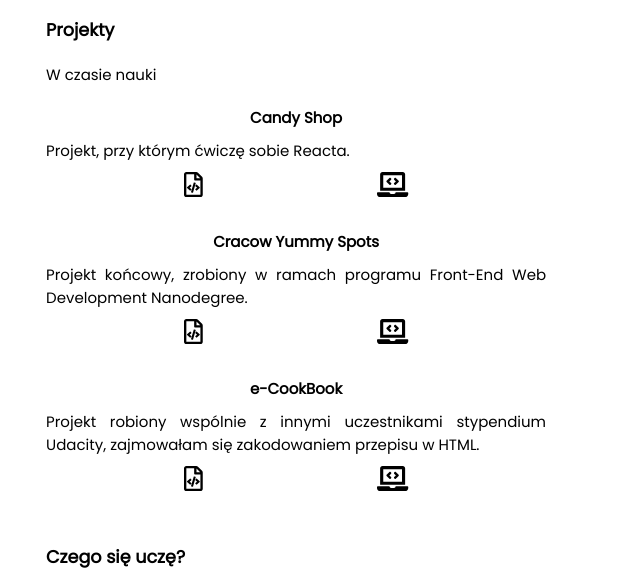
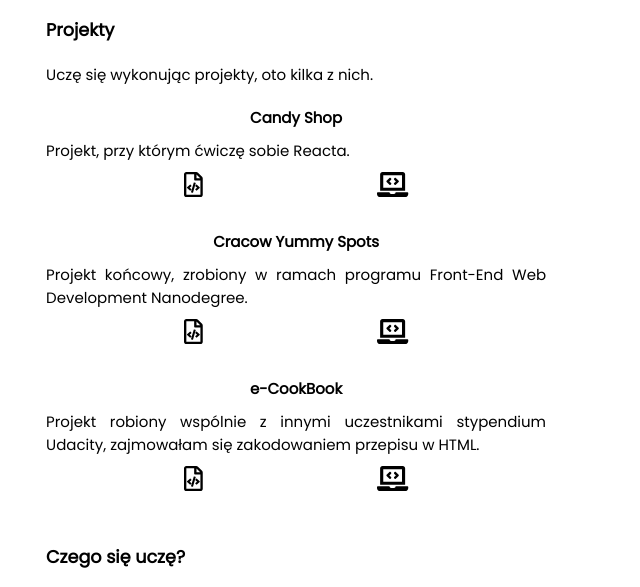
Before and after one commit to DominikaSzu/DominikaSzu.github.io, a plain HTML site: page index.html in a window 1280 px wide. Shown: the part 1345-1932 px from the top of the page, without its empty margins (0-640 px from the left). Drawn offline with Linux system fonts and the light colour scheme.

Commit message:
Project description added

```diff
--- a/index.html
+++ b/index.html
@@ -41,7 +41,7 @@
         </div>
 
        <h3 class="projects">Projekty</h3>
-       <p class="projects-desc">W czasie nauki</p>
+       <p class="projects-desc">Uczę się wykonując projekty, oto kilka z nich.</p>
         <ul class="projects-list">
             <li>
               <h4>Candy Shop</h4>
```
